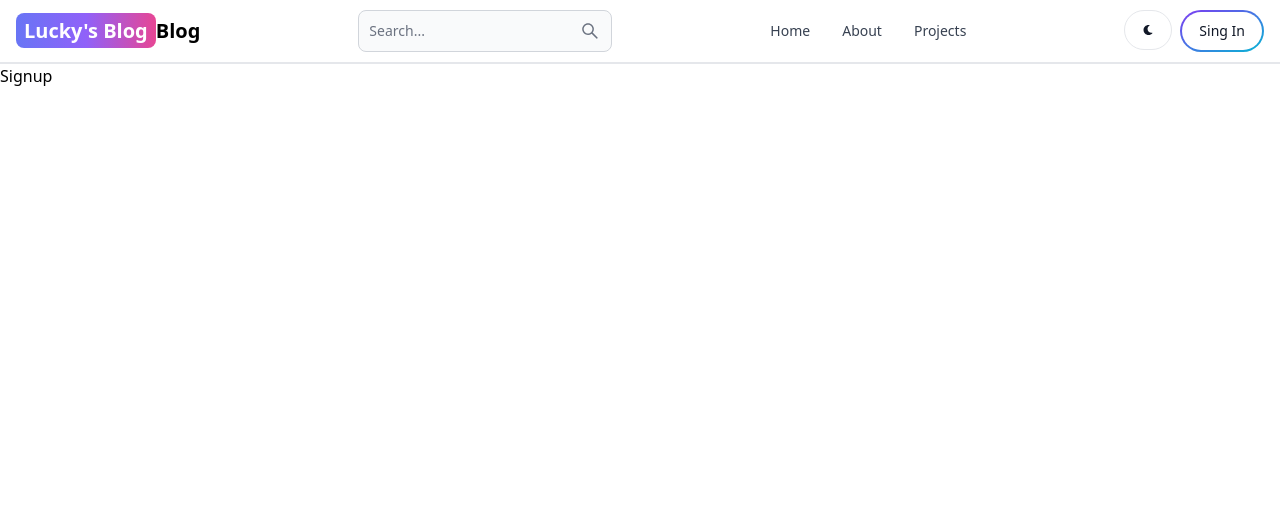
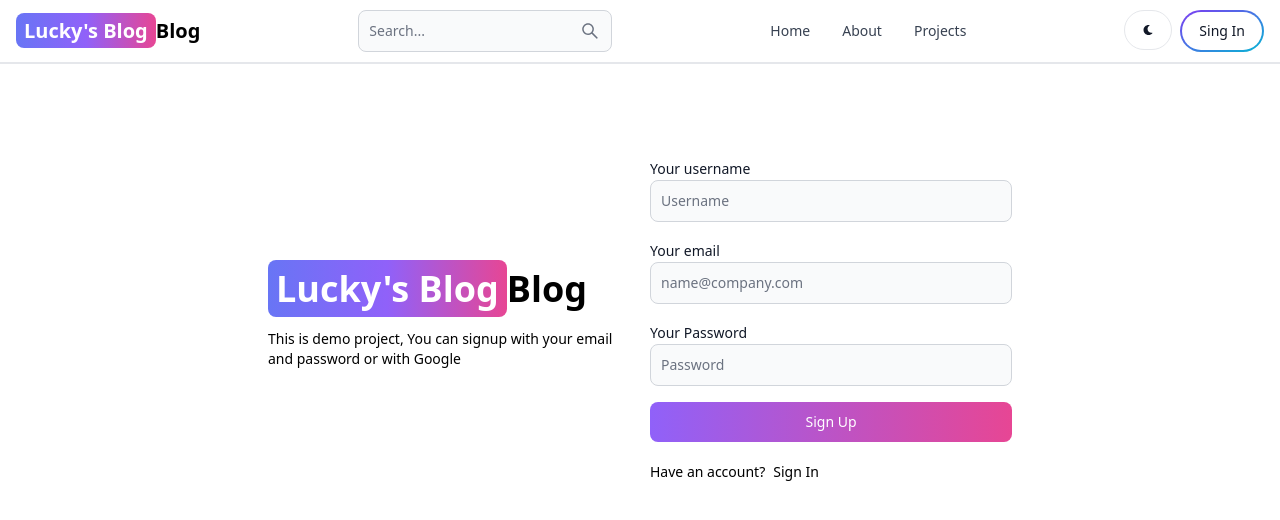
Before and after one commit to Benjaminlucky/new-blog, a React (Vite) app in the folder client/: page /signup in a window 1280 px wide. Shown: the top 520 px of the page. Built offline with nearby package versions, Linux system fonts and the light colour scheme.

Commit message:
Complete Signup Page UI

```diff
--- a/client/src/pages/Signup.jsx
+++ b/client/src/pages/Signup.jsx
@@ -1,7 +1,54 @@
 import React from "react";
+import { Link } from "react-router-dom";
+import { Button, Label, TextInput } from "flowbite-react";
 
 function Signup() {
-  return <div>Signup</div>;
+  return (
+    <div className="min-h-screen mt-20">
+      <div className="flex p-3 max-w-3xl mx-auto flex-col md:flex-row md:items-center gap-5">
+        {/** left*/}
+        <div className="flex-1">
+          <Link to="/" className="font-bold dark:text-white text-4xl">
+            <span className="px-2 py-1 bg-gradient-to-r from-indigo-500 via-purple-500 to-pink-500 rounded-lg text-white">
+              Lucky's Blog
+            </span>
+            Blog
+          </Link>
+          <p className="text-sm mt-5">
+            This is demo project, You can signup with your email and password or
+            with Google
+          </p>
+        </div>
+        {/** right*/}
+        <div className="flex-1">
+          <form className="flex flex-col gap-4">
+            <div className="">
+              <Label value="Your username" />
+              <TextInput type="text" placeholder="Username" id="username" />
+            </div>
+            <div className="">
+              <Label value="Your email" />
+              <TextInput
+                type="email"
+                placeholder="name@company.com"
+                id="email"
+              />
+            </div>
+            <div className="">
+              <Label value="Your Password" />
+              <TextInput type="password" placeholder="Password" id="password" />
+            </div>
+            <Button gradientDuoTone="purpleToPink" type="submit">
+              Sign Up
+            </Button>
+          </form>
+          <div className="flex gap-2 text-sm mt-5">
+            <span>Have an account?</span> Sign In
+          </div>
+        </div>
+      </div>
+    </div>
+  );
 }
 
 export default Signup;
```
